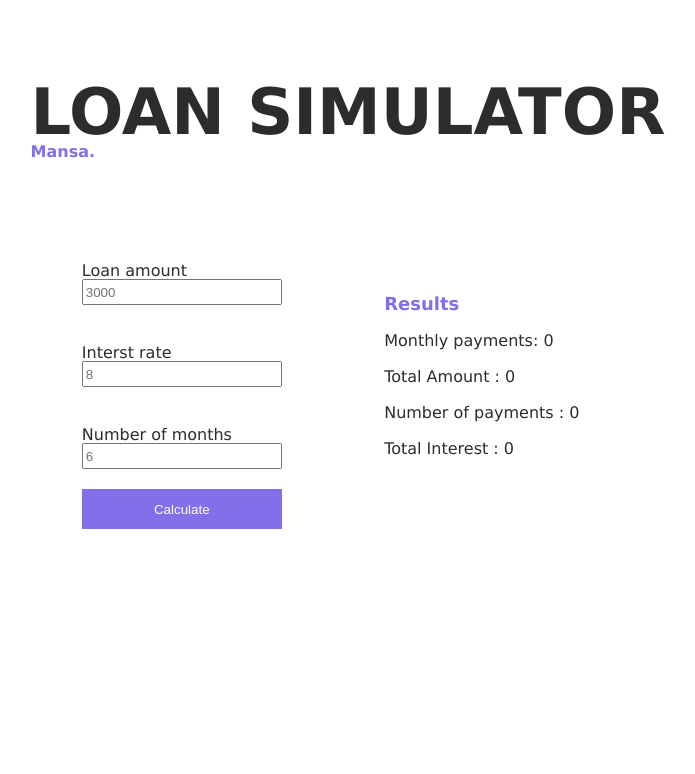
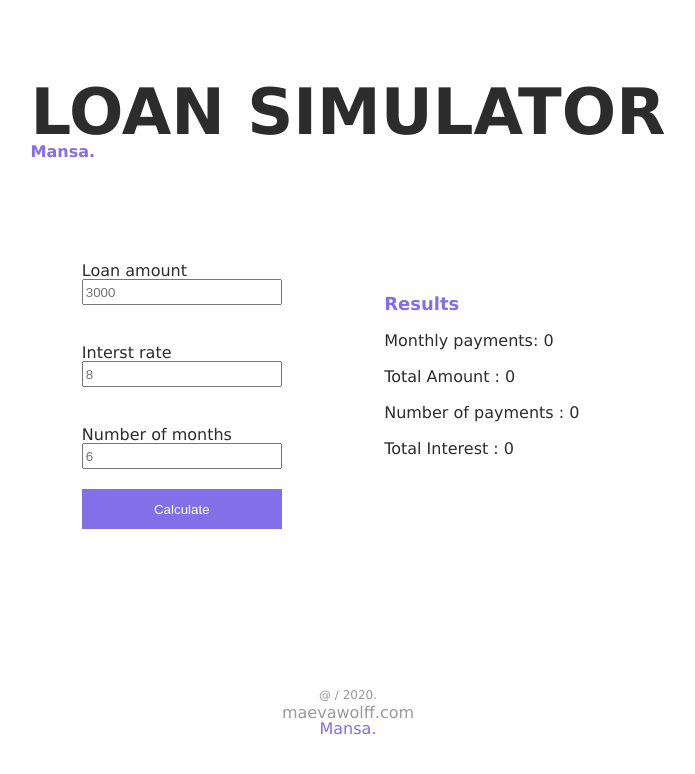
Before and after one commit to MaevaWolff/loan-simulator, a React (Create React App) app: page / in a window 1280 px wide. Shown: the top 774 px of the page, without its empty margins (292-987 px from the left). Built offline with nearby package versions, Linux system fonts and the light colour scheme.

Commit message:
add footer

```diff
--- a/src/App.js
+++ b/src/App.js
@@ -4,6 +4,7 @@ import { Helmet } from 'react-helmet';
 // components
 import Header from './components/Header/Header';
 import Simulator from './components/Simulator/Simulator';
+import Footer from './components/Footer/Footer';
 
 // styles import
 import './scss/styles.scss';
@@ -17,6 +18,7 @@ function App() {
       </Helmet>
       <Header></Header>
       <Simulator></Simulator>
+      <Footer></Footer>
     </div>
   );
 }
--- /dev/null
+++ b/src/components/Footer/Footer.jsx
@@ -0,0 +1,15 @@
+import React, { Component } from 'react';
+
+export default class Footer extends Component {
+  render() {
+    return (
+      <div className='footer'>
+        <p className='footer__text'>@ / 2020.</p>
+        <a href='http://maevawolff.com' className='footer__website'>
+          maevawolff.com
+        </a>
+        <p className='footer__mansa'>Mansa.</p>
+      </div>
+    );
+  }
+}
--- /dev/null
+++ b/src/components/Footer/Footer.scss
@@ -0,0 +1,19 @@
+.footer {
+  display: flex;
+  align-items: center;
+  flex-direction: column;
+  margin-top: 20vh;
+  &__website {
+    text-decoration: none;
+    color: rgb(153, 153, 153);
+    margin-top: 4px;
+  }
+  &__text {
+    color: rgb(153, 153, 153);
+    font-size: 12px;
+  }
+  &__mansa {
+    color: var(--primary-color);
+    margin-top: 4pxx;
+  }
+}
--- a/src/scss/styles.scss
+++ b/src/scss/styles.scss
@@ -1,6 +1,7 @@
 @import 'reset';
 @import '../components/Header/Header';
 @import '../components/Simulator/Simulator';
+@import '../components/Footer/Footer';
 
 :root {
   --primary-color: #836fe8;
```
